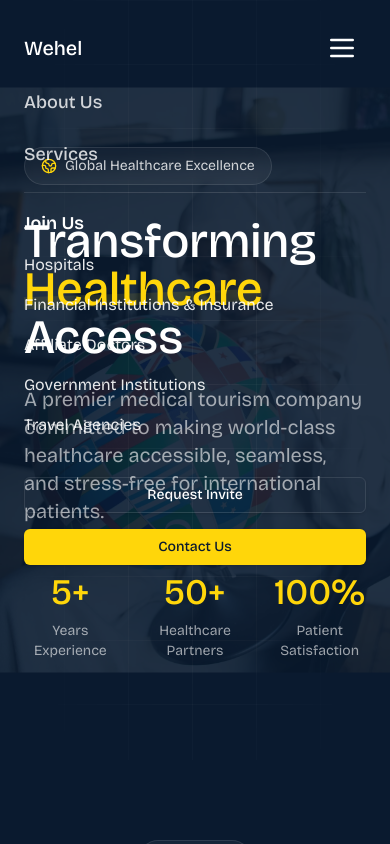
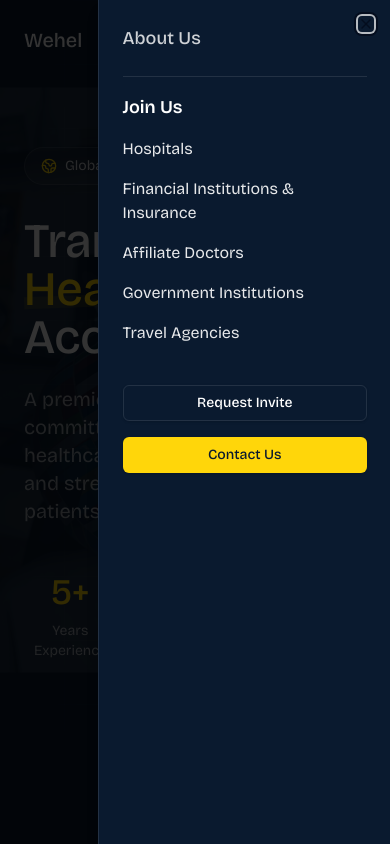
Before and after one commit to kulmidigital/wehel, a Next.js app: page /about in a window 390 px wide. Both pictures are taken after a click on the button 342 px from the left and 48 px from the top of the page. Shown: the top 844 px of the page. Built offline with nearby package versions, Linux system fonts and the light colour scheme.

Commit message:
Refactor NavBar with Radix UI Sheet for mobile navigation
- Replace custom mobile menu with Radix UI Sheet component
- Simplify mobile navigation state management
- Remove Services link from navigation
- Adjust padding and styling for scrolled and default states

```diff
--- a/components/layout/nav_bar.tsx
+++ b/components/layout/nav_bar.tsx
@@ -21,10 +21,6 @@ const navigation_links = [
   {
     title: "About Us",
     href: "/about",
-  },
-  {
-    title: "Services",
-    href: "/services",
   },
 ];
 
@@ -53,7 +49,7 @@ const join_us_links = [
 
 export function NavBar() {
   const [isScrolled, setIsScrolled] = useState(false);
-  const [isOpen, setIsOpen] = useState(false);
+  const [isSheetOpen, setIsSheetOpen] = useState(false);
 
   useEffect(() => {
     const handleScroll = () => {
@@ -69,8 +65,8 @@ export function NavBar() {
       className={cn(
         "fixed top-0 left-0 right-0 z-50 transition-all duration-300",
         isScrolled
-          ? "bg-[#0A1A2F]/80 backdrop-blur-lg border-b border-white/10 py-4"
-          : "bg-transparent py-6"
+          ? "bg-[#0A1A2F]/80 backdrop-blur-lg border-b border-white/10 py-3"
+          : "bg-transparent py-4"
       )}>
       <nav className='container px-6 mx-auto'>
         <div className='flex items-center justify-between'>
@@ -142,30 +138,24 @@ export function NavBar() {
             </Button>
           </div>
 
-          {/* Mobile Menu Button */}
-          <button
-            onClick={() => setIsOpen(!isOpen)}
-            className='md:hidden p-2 text-white hover:text-[#FFD60A] transition-colors'>
-            <Menu className='w-8 h-8' />
-          </button>
-        </div>
-
-        {/* Mobile Navigation */}
-        <AnimatePresence>
-          {isOpen && (
-            <motion.div
-              initial={{ opacity: 0, height: 0 }}
-              animate={{ opacity: 1, height: "auto" }}
-              exit={{ opacity: 0, height: 0 }}
-              transition={{ duration: 0.2 }}
-              className='md:hidden mt-4'>
-              <nav className='flex flex-col gap-6'>
+          {/* Mobile Menu */}
+          <Sheet open={isSheetOpen} onOpenChange={setIsSheetOpen}>
+            <SheetTrigger asChild>
+              <button className='md:hidden p-2 text-white hover:text-[#FFD60A] transition-colors'>
+                <Menu className='w-8 h-8' />
+              </button>
+            </SheetTrigger>
+            <SheetContent
+              side='right'
+              className='bg-[#0A1A2F] border-white/10 p-6'>
+              <nav
+                className='flex flex-col gap-6'
+                onClick={() => setIsSheetOpen(false)}>
                 {navigation_links.map((link) => (
                   <Link
                     key={link.href}
                     href={link.href}
-                    className='text-lg font-medium text-white/80 hover:text-white transition-colors'
-                    onClick={() => setIsOpen(false)}>
+                    className='text-lg font-medium text-white/80 hover:text-white transition-colors'>
                     {link.title}
                   </Link>
                 ))}
@@ -178,8 +168,7 @@ export function NavBar() {
                       <Link
                         key={link.href}
                         href={link.href}
-                        className='block group'
-                        onClick={() => setIsOpen(false)}>
+                        className='block group'>
                         <div className='text-white/90 group-hover:text-[#FFD60A] transition-colors'>
                           {link.title}
                         </div>
@@ -191,24 +180,18 @@ export function NavBar() {
                   <Button
                     className='w-full bg-transparent border border-white/10 text-white hover:bg-white/5'
                     asChild>
-                    <Link
-                      href='/request-invite'
-                      onClick={() => setIsOpen(false)}>
-                      Request Invite
-                    </Link>
+                    <Link href='/request-invite'>Request Invite</Link>
                   </Button>
                   <Button
                     className='w-full bg-[#FFD60A] text-[#0A1A2F] hover:bg-[#FFD60A]/90'
                     asChild>
-                    <Link href='/contact' onClick={() => setIsOpen(false)}>
-                      Contact Us
-                    </Link>
+                    <Link href='/contact'>Contact Us</Link>
                   </Button>
                 </div>
               </nav>
-            </motion.div>
-          )}
-        </AnimatePresence>
+            </SheetContent>
+          </Sheet>
+        </div>
       </nav>
     </header>
   );
```
